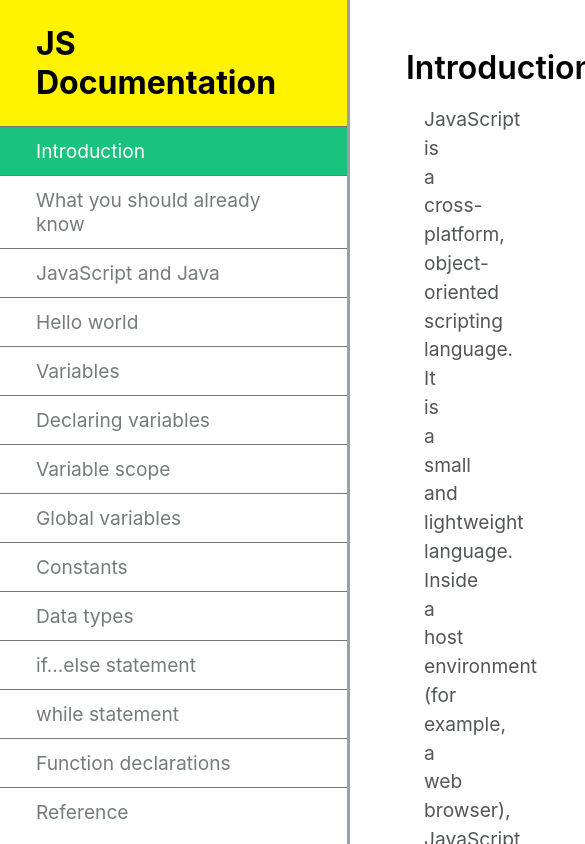
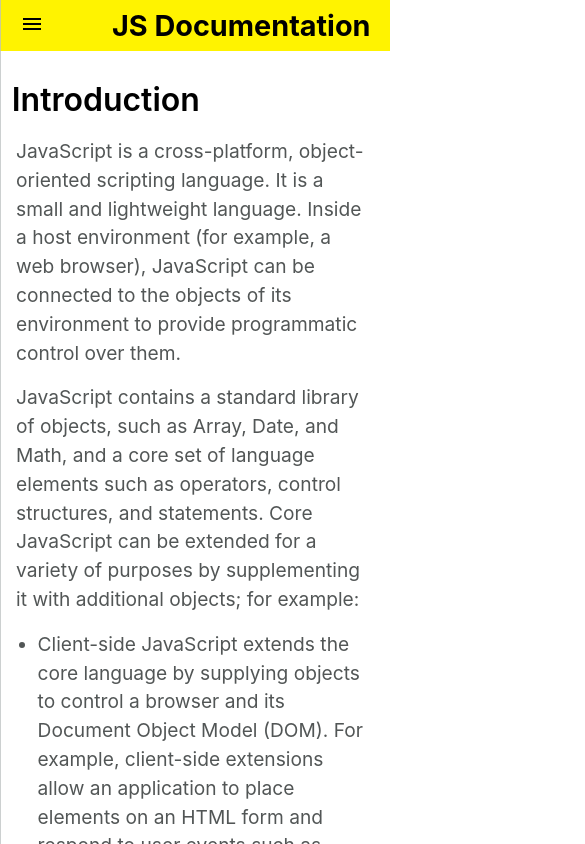
Before and after one commit to MinhTuongLe/JavaScript_Documentation, a React (Create React App) app: page / in a window 390 px wide. Shown: the top 844 px of the page, 585 px wide, since content can reach past the window. Built offline with nearby package versions, Linux system fonts and the light colour scheme.

Commit message:
new commit

```diff
--- a/package.json
+++ b/package.json
@@ -3,6 +3,10 @@
   "version": "0.1.0",
   "private": true,
   "dependencies": {
+    "@emotion/react": "^11.11.0",
+    "@emotion/styled": "^11.11.0",
+    "@mui/icons-material": "^5.11.16",
+    "@mui/material": "^5.13.4",
     "@testing-library/jest-dom": "^5.16.5",
     "@testing-library/react": "^13.4.0",
     "@testing-library/user-event": "^13.5.0",
--- a/src/App.js
+++ b/src/App.js
@@ -1,13 +1,10 @@
 import "./App.css";
-import { BrowserRouter, Route, Routes } from "react-router-dom";
-import { Home, Navbar } from "./components/index";
-import Introduction from "./components/Introduction";
-import WhatYouShouldAlreadyKnow from "./components/WhatYouShouldAlreadyKnow";
+import { BrowserRouter } from "react-router-dom";
+import { Home } from "./components/index";
 
 function App() {
   return (
     <BrowserRouter>
-      <Navbar/>
       <Home/>
     </BrowserRouter>
   );
--- a/src/components/Introduction.jsx
+++ b/src/components/Introduction.jsx
@@ -3,7 +3,7 @@ import styles from "./styles.module.scss";
 
 const Introduction = () => {
   return (
-    <div className={styles.body} style={{ paddingTop: "48px" }}>
+    <div className={styles.body_first}>
       <span className={styles.title}>Introduction</span>
       <div className={styles.content}>
         <p>
--- a/src/components/Navbar.jsx
+++ b/src/components/Navbar.jsx
@@ -2,9 +2,17 @@ import React, { useState } from "react";
 import styles from "./styles.module.scss";
 import { NavLink } from "react-router-dom";
 import "../App.css";
+import MenuIcon from "@mui/icons-material/Menu";
+import CloseIcon from "@mui/icons-material/Close";
 
 const Navbar = () => {
   const [activeNavLink, setActiveNavLink] = useState("Introduction");
+
+  const [showNavbar, setShowNavbar] = useState(false);
+
+  const handleMenuIconClick = () => {
+    setShowNavbar(!showNavbar);
+  };
 
   const handleNavLinkClick = (navLink) => {
     setActiveNavLink(navLink);
@@ -13,85 +21,93 @@ const Navbar = () => {
         top: 0,
         behavior: "smooth",
       });
-    }
-    else  if (navLink === "What_you_should_already_know") {
+    } else if (navLink === "What_you_should_already_know") {
       window.scrollTo({
         top: 475,
         behavior: "smooth",
       });
-    }
-    else  if (navLink === "JavaScript_and_Java") {
+    } else if (navLink === "JavaScript_and_Java") {
       window.scrollTo({
         top: 730,
         behavior: "smooth",
       });
-    }
-    else  if (navLink === "Hello_world") {
+    } else if (navLink === "Hello_world") {
       window.scrollTo({
         top: 1170,
         behavior: "smooth",
       });
-    }
-    else  if (navLink === "Variables") {
+    } else if (navLink === "Variables") {
       window.scrollTo({
         top: 1440,
         behavior: "smooth",
       });
-    }
-    else  if (navLink === "Declaring_variables") {
+    } else if (navLink === "Declaring_variables") {
       window.scrollTo({
         top: 1710,
         behavior: "smooth",
       });
-    }
-    else  if (navLink === "Variable_scope") {
+    } else if (navLink === "Variable_scope") {
       window.scrollTo({
         top: 2340,
         behavior: "smooth",
       });
-    }
-    else  if (navLink === "Global_variables") {
+    } else if (navLink === "Global_variables") {
       window.scrollTo({
         top: 2820,
         behavior: "smooth",
       });
-    }
-    else  if (navLink === "Constants") {
+    } else if (navLink === "Constants") {
       window.scrollTo({
         top: 3070,
         behavior: "smooth",
       });
-    }
-    else  if (navLink === "Data_types") {
+    } else if (navLink === "Data_types") {
       window.scrollTo({
         top: 3740,
         behavior: "smooth",
       });
-    }
-    else  if (navLink === "if...else_statement") {
+    } else if (navLink === "if...else_statement") {
       window.scrollTo({
         top: 4350,
         behavior: "smooth",
       });
-    }
-    else  if (navLink === "while_statement") {
+    } else if (navLink === "while_statement") {
       window.scrollTo({
         top: 5420,
         behavior: "smooth",
       });
-    }
-    else{
+    } else {
       window.scrollTo({
         top: 7000,
         behavior: "smooth",
       });
     }
+    setShowNavbar(!showNavbar);
   };
 
   return (
     <>
-      <ul className={styles.navbar}>
-        <span className={styles.navbar_content}>JS Documentation</span>
+      <div
+        className={`${styles.gradient} ${showNavbar ? styles.display : ""}`}
+        onClick={handleMenuIconClick}
+      ></div>
+      <div className={styles.banner}>
+        <div className={styles.menu_icon}>
+          <MenuIcon onClick={handleMenuIconClick} />
+        </div>
+        <span>JS Documentation</span>
+      </div>
+
+      <ul className={`${styles.navbar} ${showNavbar ? styles.show : ""}`}>
+        <span className={styles.navbar_content}>
+          JS Documentation
+          <div className={styles.close_icon}>
+            <CloseIcon
+              style={{ fontSize: "2rem" }}
+              onClick={handleMenuIconClick}
+            />
+          </div>
+        </span>
         <NavLink
           className={`${styles.navbar_content} ${
             activeNavLink === "Introduction" ? `${styles.active}` : ""
--- a/src/components/Reference.jsx
+++ b/src/components/Reference.jsx
@@ -9,17 +9,17 @@ const Reference = () => {
     <div className={styles.body} style={{ paddingBottom: "26px" }}>
       <span className={styles.title}>Reference</span>
       <div className={styles.content}>
-        <li style={{ paddingLeft: "56px" }}>
+        <li style={{ paddingLeft: "1%" }}>
           All the documentation in this page is taken from
           <a
             href="https://developer.mozilla.org/en-US/docs/Web/JavaScript/Guide"
             target="_blank"
-            style={{ marginLeft: "6px" }}
+            style={{ marginLeft: "1.6%" }}
           >
             MDN
           </a>
         </li>
-        <li style={{ paddingLeft: "56px" }}>
+        <li style={{ paddingLeft: "1%" }}>
           Designed By Le Minh Tuong in <span>{year}</span>
         </li>
       </div>
--- a/src/components/styles.module.scss
+++ b/src/components/styles.module.scss
@@ -1,21 +1,37 @@
+// HIDE SCROLLBAR
+::-webkit-scrollbar {
+  width: 0;
+}
+
+::-webkit-scrollbar-track {
+  background: transparent;
+}
+
+::-webkit-scrollbar-thumb {
+  background: transparent;
+}
+
 // NAVBAR
 .navbar {
   position: fixed;
+  overflow-y: scroll;
   left: 0;
   top: 0;
   bottom: 0;
   display: flex;
   flex-direction: column;
   height: 100%;
-  width: 350px;
+  width: 18%;
   border-right: 3px solid #99a2a2;
+  background-color: #fff;
+  z-index: 99999;
   .navbar_content {
     font-size: 1.2rem;
     text-decoration: none;
     background-color: #fff;
     color: #757c7c;
-    display: block;
-    padding: 12px 36px;
+    display: flex;
+    padding: 12px 8%;
     border-bottom: 1px solid #757575;
     &:active {
       opacity: 0.7;
@@ -25,8 +41,8 @@
     }
     &:first-child {
       color: #000;
-      font-size: 2rem;
-      padding: 24px 36px;
+      font-size: 140%;
+      padding: 24px 6%;
       background-color: #fff300;
       font-weight: 700;
       &:active {
@@ -41,14 +57,17 @@
   color: #fff !important;
 }
 
-// INTRODUCTION
-.body {
-  // background-color: red;
-  width: calc(100% - 350px);
+//BODY
+.body, .body_first {
+  width: 82%;
+  left: 18%;
   position: relative;
-  left: 350px;
   height: 100%;
-  padding: 0 56px;
+  padding: 0 3%;
+}
+
+.body_first {
+  padding-top: 48px;
 }
 
 .title {
@@ -58,26 +77,24 @@
 }
 
 .content {
-  margin: 18px 18px 32px;
+  margin: 18px 1.2% 32px;
   font-size: 1.2rem;
   color: #525656;
-  // background-color: red;
   & p,
   li {
     margin-bottom: 16px;
     line-height: 1.8rem;
-    text-align: justify;
     &:last-child {
       margin-bottom: 0;
     }
   }
   & ul {
-    padding-left: 56px;
+    padding-left: 6%;
   }
   & .code_block {
     background-color: #f7f7f7;
-    margin: 14px 18px;
-    padding: 20px 16px;
+    margin: 14px 2%;
+    padding: 20px 5%;
     border-radius: 5px;
 
     & code {
@@ -88,6 +105,101 @@
       font-family: "Courier New", monospace;
       display: block;
       color: #757c7c;
+      overflow: scroll;
+      &:last-child {
+        margin: 0;
+        padding: 0;
+      }
     }
   }
 }
+
+.banner {
+  display: none;
+  justify-content: space-between;
+  background-color: #fff300;
+  padding: 2% 5%;
+  font-size: 1.8rem;
+  font-weight: 700;
+  position: fixed;
+  width: 100%;
+  z-index: 100;
+}
+
+.menu_icon {
+  display: none;
+  cursor: pointer;
+}
+
+.close_icon {
+  display: none;
+  cursor: pointer;
+}
+
+// RESPONSIVE
+// /* Mobile & Tablet */
+// @media (max-width: 1023px) {
+//   .menu_icon {
+//     display: block;
+//   }
+// }
+
+/* Tablet */
+@media (max-width: 1023px) {
+  .navbar {
+    width: 75vw;
+    transform: translateX(-100%);
+    transition: all 0.3s;
+    .navbar_content {
+      justify-content: space-between;
+      align-items: center;
+    }
+  }
+  .gradient {
+    background-color: rgba(0, 0, 0, 0.2);
+    width: 100%;
+    height: 100vh;
+    z-index: 1;
+    position: fixed;
+    opacity: 0;
+    transition: all 0.3s;
+  }
+  .body, .body_first {
+    left: 0;
+    width: 100%;
+  }
+  .body_first {
+    padding-top: 80px;
+  }
+  .menu_icon {
+    display: block;
+  }
+  .close_icon {
+    display: block;
+  }
+
+  .banner {
+    display: flex;
+  }
+}
+
+// /* Mobile */
+// @media (max-width: 739px) {
+// }
+
+.show {
+  transform: translateX(0);
+}
+
+.display{
+  animation: fade-in .2s ease forwards;
+}
+
+@keyframes fade-in {
+  from {
+    opacity: 0;
+  }
+  to {
+    opacity: 1;
+  }
+}
```
Also changed, not shown: 1 other file (tests, documents, lock files or other folders).
